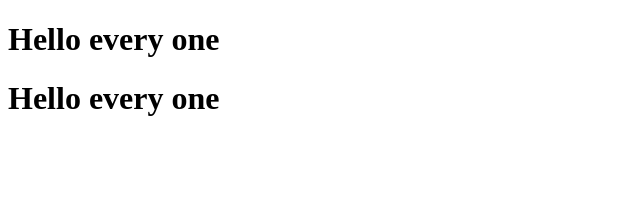
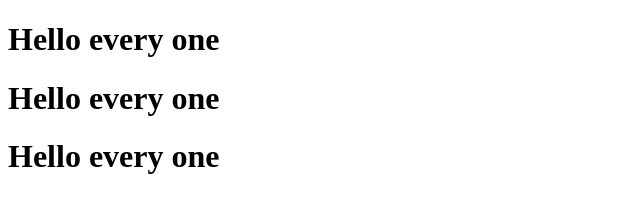
Before and after one commit to Andrey130101/site, a plain HTML site: page index.html in a window 1280 px wide. Shown: the whole page, without its empty margins (0-640 px from the left). Drawn offline with Linux system fonts and the light colour scheme.

Commit message:
third comit

```diff
--- a/index.html
+++ b/index.html
@@ -6,5 +6,6 @@
 <body>
 <h1>Hello every one</h1>
 <h1>Hello every one</h1>
+<h1>Hello every one</h1>
 </body>
 </html>
```
